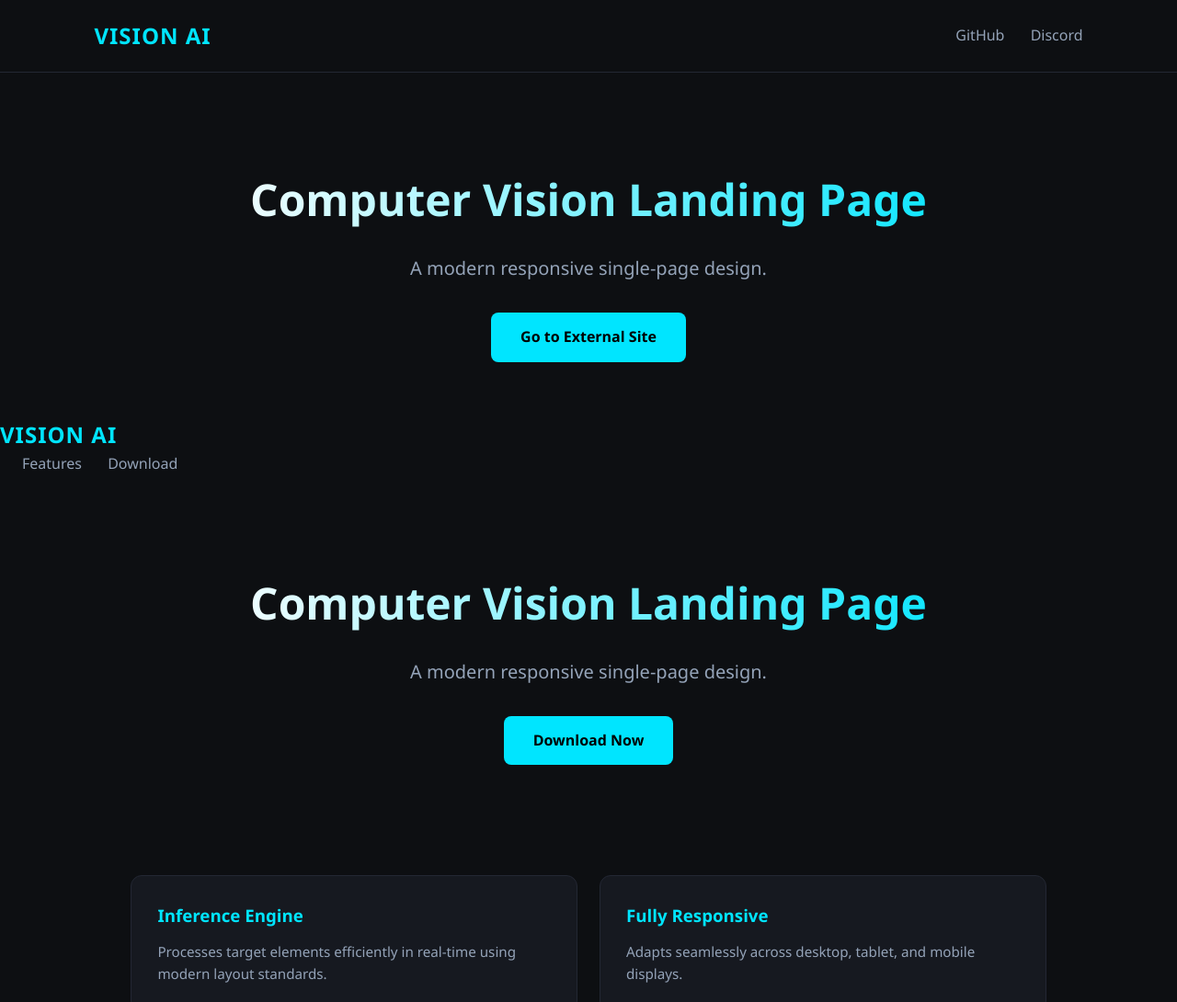
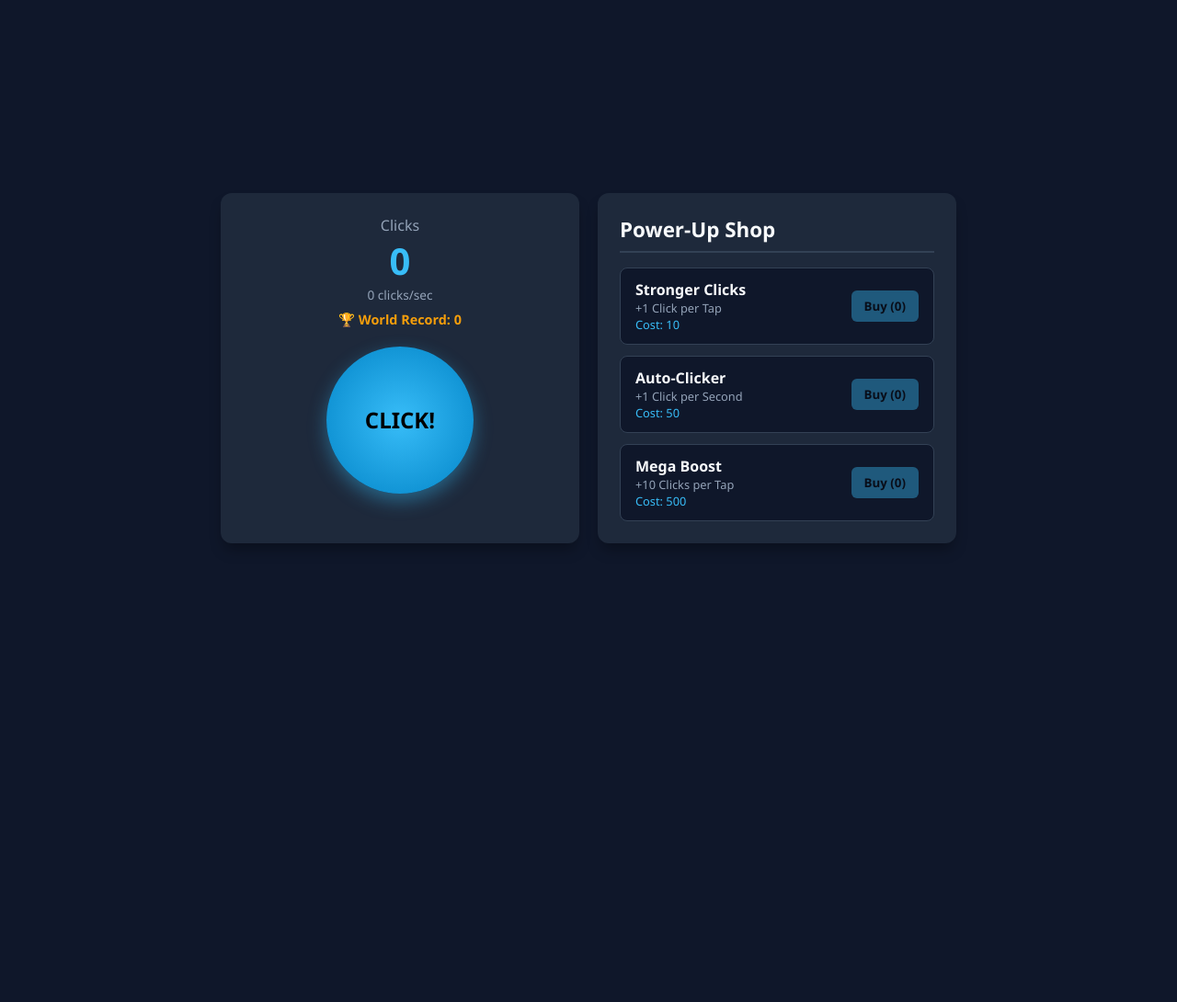
Before and after one commit to Minecraftlow67/project, a plain HTML site: page index.html in a window 1280 px wide. Shown: the top 1090 px of the page at 92% size. After the commit the page ends 800 px from the top, so only its background shows below. Drawn offline with Linux system fonts and the light colour scheme.

Commit message:
Update index.html

```diff
--- a/index.html
+++ b/index.html
@@ -3,201 +3,321 @@
 <head>
   <meta charset="UTF-8">
   <meta name="viewport" content="width=device-width, initial-scale=1.0">
-  <title>VisionAI - Landing Page</title>
+  <title>Ultimate Clicker Game</title>
   <style>
     :root {
-      --bg-dark: #0d0f12;
-      --bg-card: #161920;
-      --accent: #00e5ff;
-      --accent-hover: #00b3cc;
-      --text-main: #f0f4f8;
+      --bg-color: #0f172a;
+      --card-bg: #1e293b;
+      --accent: #38bdf8;
+      --accent-hover: #0284c7;
+      --text-main: #f8fafc;
       --text-muted: #94a3b8;
-      --border: #232733;
+      --gold: #f59e0b;
     }
 
     * {
       box-sizing: border-box;
       margin: 0;
       padding: 0;
-      font-family: 'Segoe UI', Roboto, Helvetica, Arial, sans-serif;
+      font-family: 'Segoe UI', Tahoma, Geneva, Verdana, sans-serif;
+      user-select: none;
     }
 
     body {
-      background-color: var(--bg-dark);
+      background-color: var(--bg-color);
       color: var(--text-main);
-      line-height: 1.6;
+      display: flex;
+      justify-content: center;
+      align-items: center;
+      min-height: 100vh;
+      padding: 20px;
     }
 
-    header {
-      position: relative;
-      z-index: 100;
+    .container {
+      display: grid;
+      grid-template-columns: 1fr 1fr;
+      gap: 20px;
+      max-width: 800px;
+      width: 100%;
+    }
+
+    @media (max-width: 650px) {
+      .container {
+        grid-template-columns: 1fr;
+      }
+    }
+
+    .panel {
+      background-color: var(--card-bg);
+      border-radius: 12px;
+      padding: 24px;
+      box-shadow: 0 10px 15px -3px rgba(0, 0, 0, 0.3);
+      display: flex;
+      flex-direction: column;
+      align-items: center;
+    }
+
+    .score-display {
+      text-align: center;
+      margin-bottom: 20px;
+    }
+
+    .score-display h1 {
+      font-size: 2.5rem;
+      color: var(--accent);
+    }
+
+    .record-box {
+      margin-top: 8px;
+      font-size: 0.9rem;
+      color: var(--gold);
+      font-weight: bold;
+    }
+
+    .click-btn {
+      width: 160px;
+      height: 160px;
+      border-radius: 50%;
+      border: none;
+      background: radial-gradient(circle, var(--accent) 0%, var(--accent-hover) 100%);
+      color: #000;
+      font-size: 1.5rem;
+      font-weight: bold;
+      cursor: pointer;
+      box-shadow: 0 8px 20px rgba(56, 189, 248, 0.4);
+      transition: transform 0.05s, box-shadow 0.1s;
+    }
+
+    .click-btn:active {
+      transform: scale(0.95);
+      box-shadow: 0 4px 10px rgba(56, 189, 248, 0.2);
+    }
+
+    .shop-title {
+      font-size: 1.4rem;
+      margin-bottom: 16px;
+      width: 100%;
+      border-bottom: 2px solid #334155;
+      padding-bottom: 8px;
+    }
+
+    .powerup-list {
+      width: 100%;
+      display: flex;
+      flex-direction: column;
+      gap: 12px;
+    }
+
+    .powerup-item {
       display: flex;
       justify-content: space-between;
       align-items: center;
-      padding: 20px 8%;
-      border-bottom: 1px solid var(--border);
-      background-color: var(--bg-dark);
+      background-color: #0f172a;
+      padding: 12px 16px;
+      border-radius: 8px;
+      border: 1px solid #334155;
     }
 
-    .logo {
-      font-size: 1.5rem;
-      font-weight: 700;
-      color: var(--accent);
-      letter-spacing: 1px;
+    .powerup-info h4 {
+      color: var(--text-main);
+      font-size: 1rem;
     }
 
-    nav a {
+    .powerup-info p {
       color: var(--text-muted);
-      text-decoration: none;
-      margin-left: 24px;
-      transition: color 0.2s;
-      cursor: pointer;
+      font-size: 0.8rem;
     }
 
-    nav a:hover {
-      color: var(--text-main);
+    .buy-btn {
+      background-color: var(--accent);
+      color: #000;
+      border: none;
+      padding: 8px 14px;
+      border-radius: 6px;
+      font-weight: bold;
+      cursor: pointer;
+      transition: background 0.2s, opacity 0.2s;
     }
 
-    .hero {
-      position: relative;
-      z-index: 1;
-      text-align: center;
-      padding: 100px 20px 60px;
-      max-width: 900px;
-      margin: 0 auto;
+    .buy-btn:hover:not(:disabled) {
+      background-color: var(--accent-hover);
+      color: #fff;
     }
 
-    .hero h1 {
-      font-size: 3rem;
-      margin-bottom: 20px;
-      background: linear-gradient(90deg, #ffffff, var(--accent));
-      -webkit-background-clip: text;
-      -webkit-text-fill-color: transparent;
-    }
-
-    .hero p {
-      font-size: 1.25rem;
-      color: var(--text-muted);
-      margin-bottom: 32px;
-    }
-
-    .btn-primary {
-      display: inline-block;
-      background-color: var(--accent);
-      color: #000;
-      padding: 14px 32px;
-      border-radius: 8px;
-      font-weight: 600;
-      text-decoration: none;
-      cursor: pointer;
-      border: none;
-      transition: background 0.2s, transform 0.1s;
-    }
-
-    .btn-primary:hover {
-      background-color: var(--accent-hover);
-      transform: translateY(-2px);
-    }
-
-    .features {
-      display: grid;
-      grid-template-columns: repeat(auto-fit, minmax(250px, 1fr));
-      gap: 24px;
-      padding: 60px 8%;
-      max-width: 1200px;
-      margin: 0 auto;
-    }
-
-    .card {
-      background-color: var(--bg-card);
-      border: 1px solid var(--border);
-      border-radius: 12px;
-      padding: 28px;
-      transition: border-color 0.2s;
-    }
-
-    .card:hover {
-      border-color: var(--accent);
-    }
-
-    .card h3 {
-      margin-bottom: 12px;
-      color: var(--accent);
-    }
-
-    .card p {
-      color: var(--text-muted);
-      font-size: 0.95rem;
-    }
-
-    .section-download {
-      text-align: center;
-      padding: 80px 20px;
-      background-color: var(--bg-card);
-      border-top: 1px solid var(--border);
-      border-bottom: 1px solid var(--border);
-    }
-
-    footer {
-      text-align: center;
-      padding: 40px;
-      color: var(--text-muted);
-      font-size: 0.85rem;
+    .buy-btn:disabled {
+      opacity: 0.4;
+      cursor: not-allowed;
     }
   </style>
 </head>
 <body>
 
-<header>
-    <div class="logo">VISION AI</div>
-    <nav>
-      <!-- External links to popular sites -->
-      <a href="https://github.com" target="_blank">GitHub</a>
-      <a href="https://discord.com" target="_blank">Discord</a>
-    </nav>
-  </header>
+  <div class="container">
+    <!-- Click Section -->
+    <div class="panel">
+      <div class="score-display">
+        <p style="color: var(--text-muted);">Clicks</p>
+        <h1 id="click-count">0</h1>
+        <p style="font-size: 0.85rem; color: var(--text-muted);" id="cps-display">0 clicks/sec</p>
+        <div class="record-box">🏆 World Record: <span id="record-count">0</span></div>
+      </div>
 
-  <section class="hero">
-    <h1>Computer Vision Landing Page</h1>
-    <p>A modern responsive single-page design.</p>
+      <button class="click-btn" id="main-click-btn">CLICK!</button>
+    </div>
 
-    <!-- External website link on the main button -->
-    <a href="https://google.com" target="_blank" class="btn-primary">Go to External Site</a>
-  </section>
+    <!-- Power-Up Shop -->
+    <div class="panel">
+      <h2 class="shop-title">Power-Up Shop</h2>
+      <div class="powerup-list">
 
-    <div class="logo">VISION AI</div>
-    <nav>
-      <a href="#features">Features</a>
-      <a href="#download">Download</a>
-    </nav>
-  </header>
+        <!-- Power-up 1 -->
+        <div class="powerup-item">
+          <div class="powerup-info">
+            <h4>Stronger Clicks</h4>
+            <p>+1 Click per Tap</p>
+            <p style="color: var(--accent);" id="cost-clicker">Cost: 10</p>
+          </div>
+          <button class="buy-btn" id="buy-clicker">Buy (0)</button>
+        </div>
 
-  <section class="hero">
-    <h1>Computer Vision Landing Page</h1>
-    <p>A modern responsive single-page design.</p>
-    <a href="#download" class="btn-primary">Download Now</a>
-  </section>
+        <!-- Power-up 2 -->
+        <div class="powerup-item">
+          <div class="powerup-info">
+            <h4>Auto-Clicker</h4>
+            <p>+1 Click per Second</p>
+            <p style="color: var(--accent);" id="cost-auto">Cost: 50</p>
+          </div>
+          <button class="buy-btn" id="buy-auto">Buy (0)</button>
+        </div>
 
-  <section class="features" id="features">
-    <div class="card">
-      <h3>Inference Engine</h3>
-      <p>Processes target elements efficiently in real-time using modern layout standards.</p>
+        <!-- Power-up 3 -->
+        <div class="powerup-item">
+          <div class="powerup-info">
+            <h4>Mega Boost</h4>
+            <p>+10 Clicks per Tap</p>
+            <p style="color: var(--accent);" id="cost-mega">Cost: 500</p>
+          </div>
+          <button class="buy-btn" id="buy-mega">Buy (0)</button>
+        </div>
+
+      </div>
     </div>
-    <div class="card">
-      <h3>Fully Responsive</h3>
-      <p>Adapts seamlessly across desktop, tablet, and mobile displays.</p>
-    </div>
-  </section>
+  </div>
 
-  <section class="section-download" id="download">
-    <h2>Get Started</h2>
-    <p style="margin: 15px 0; color: var(--text-muted);">Click below to test button interaction.</p>
-    <button class="btn-primary" onclick="alert('Button clicked successfully!')">Click Me</button>
-  </section>
+  <script>
+    // Game State
+    let clicks = 0;
+    let clickValue = 1;
+    let autoClickers = 0;
+    let megaBoosts = 0;
+    let worldRecord = parseInt(localStorage.getItem('clicker_world_record')) || 0;
 
-  <footer>
-    <p>&copy; 2026 VisionAI Project.</p>
-  </footer>
+    // Upgrade Costs & Levels
+    let clickerLevel = 0;
+    let clickerCost = 10;
 
+    let autoLevel = 0;
+    let autoCost = 50;
+
+    let megaLevel = 0;
+    let megaCost = 500;
+
+    // DOM Elements
+    const clickDisplay = document.getElementById('click-count');
+    const cpsDisplay = document.getElementById('cps-display');
+    const recordDisplay = document.getElementById('record-count');
+    const mainBtn = document.getElementById('main-click-btn');
+
+    const buyClickerBtn = document.getElementById('buy-clicker');
+    const costClickerText = document.getElementById('cost-clicker');
+
+    const buyAutoBtn = document.getElementById('buy-auto');
+    const costAutoText = document.getElementById('cost-auto');
+
+    const buyMegaBtn = document.getElementById('buy-mega');
+    const costMegaText = document.getElementById('cost-mega');
+
+    // Update UI Elements
+    function updateUI() {
+      clickDisplay.textContent = Math.floor(clicks);
+      recordDisplay.textContent = worldRecord;
+      cpsDisplay.textContent = `${autoClickers} clicks/sec`;
+
+      // Update Upgrade 1
+      costClickerText.textContent = `Cost: ${clickerCost}`;
+      buyClickerBtn.textContent = `Buy (${clickerLevel})`;
+      buyClickerBtn.disabled = clicks < clickerCost;
+
+      // Update Upgrade 2
+      costAutoText.textContent = `Cost: ${autoCost}`;
+      buyAutoBtn.textContent = `Buy (${autoLevel})`;
+      buyAutoBtn.disabled = clicks < autoCost;
+
+      // Update Upgrade 3
+      costMegaText.textContent = `Cost: ${megaCost}`;
+      buyMegaBtn.textContent = `Buy (${megaLevel})`;
+      buyMegaBtn.disabled = clicks < megaCost;
+    }
+
+    // Check & Update Record
+    function checkRecord() {
+      if (clicks > worldRecord) {
+        worldRecord = Math.floor(clicks);
+        localStorage.setItem('clicker_world_record', worldRecord);
+      }
+    }
+
+    // Main Click Event
+    mainBtn.addEventListener('click', () => {
+      clicks += clickValue;
+      checkRecord();
+      updateUI();
+    });
+
+    // Buy Stronger Clicks
+    buyClickerBtn.addEventListener('click', () => {
+      if (clicks >= clickerCost) {
+        clicks -= clickerCost;
+        clickValue += 1;
+        clickerLevel++;
+        clickerCost = Math.floor(clickerCost * 1.5);
+        updateUI();
+      }
+    });
+
+    // Buy Auto Clicker
+    buyAutoBtn.addEventListener('click', () => {
+      if (clicks >= autoCost) {
+        clicks -= autoCost;
+        autoClickers += 1;
+        autoLevel++;
+        autoCost = Math.floor(autoCost * 1.6);
+        updateUI();
+      }
+    });
+
+    // Buy Mega Boost
+    buyMegaBtn.addEventListener('click', () => {
+      if (clicks >= megaCost) {
+        clicks -= megaCost;
+        clickValue += 10;
+        megaLevel++;
+        megaCost = Math.floor(megaCost * 1.8);
+        updateUI();
+      }
+    });
+
+    // Game Loop (Runs every second for Auto-Clicker)
+    setInterval(() => {
+      if (autoClickers > 0) {
+        clicks += autoClickers;
+        checkRecord();
+        updateUI();
+      }
+    }, 1000);
+
+    // Initial load
+    updateUI();
+  </script>
 </body>
 </html>
```
